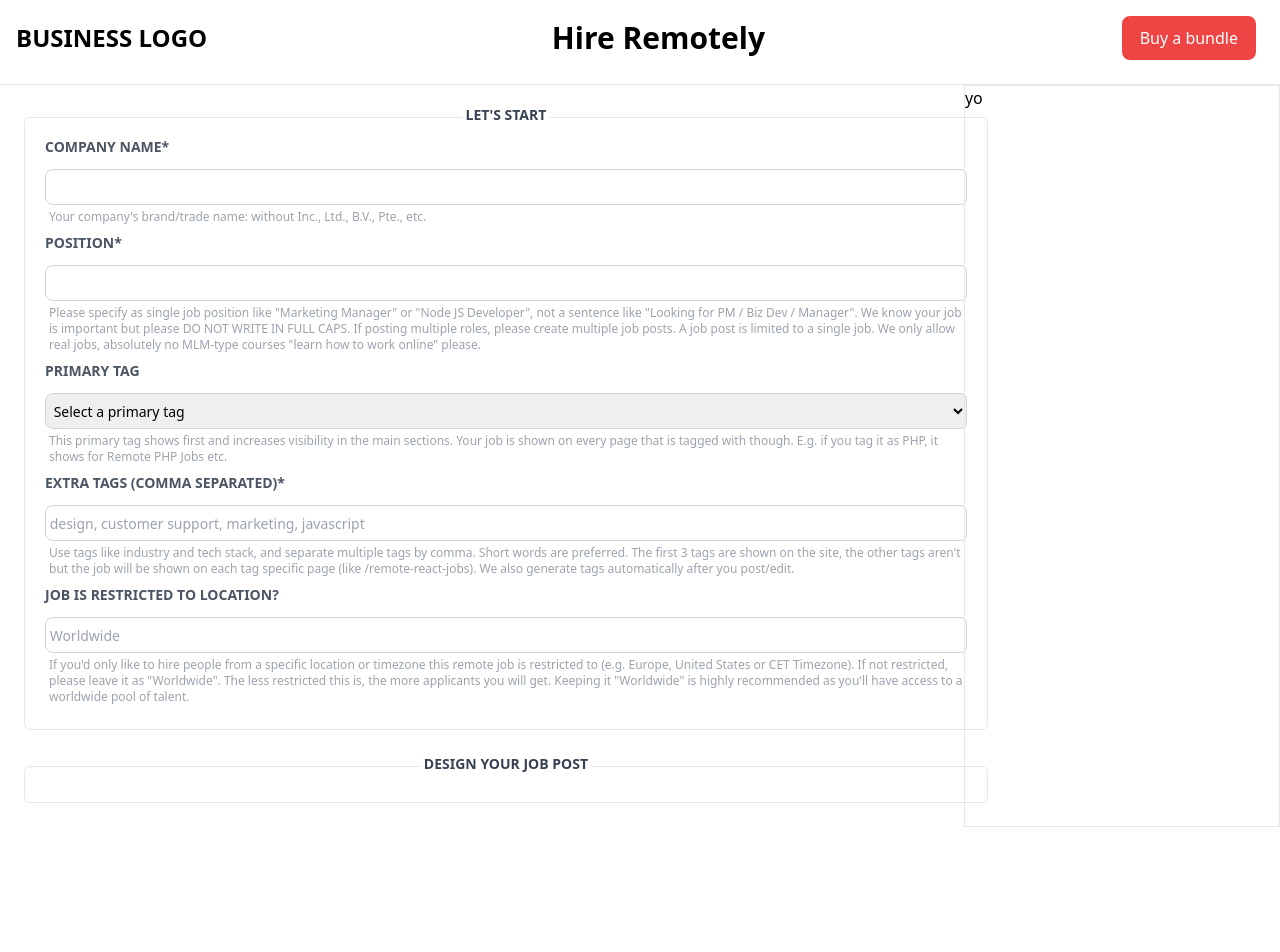
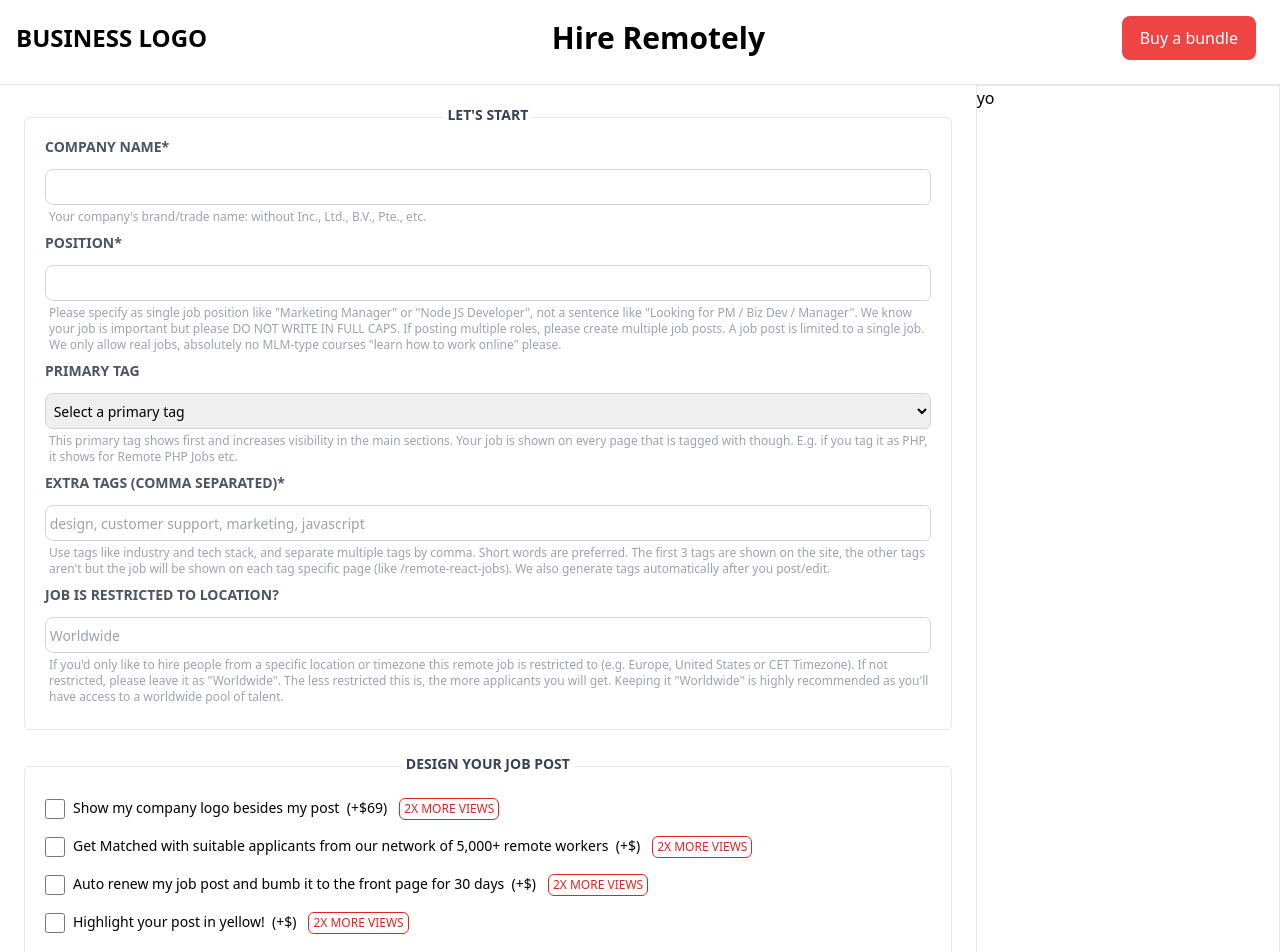
Before and after one commit to ognjen-dev/hire-remote, a React (Create React App) app: page /get-hired in a window 1280 px wide. Shown: the top 952 px of the page. Before the commit the page ends 827 px from the top, so only its background shows below. Built offline with nearby package versions, Linux system fonts and the light colour scheme.

Commit message:
create checkbox list component

```diff
--- a/src/App/Components/HireComponents/LeftSide.tsx
+++ b/src/App/Components/HireComponents/LeftSide.tsx
@@ -1,10 +1,10 @@
 import React from 'react'
 import LetsStart from 'App/Components/HireComponents/LeftSideComponents/LetsStart'
-import CheckBox from 'App/Components/HireComponents/LeftSideComponents/CheckBox'
+import CheckBoxList from 'App/Components/HireComponents/LeftSideComponents/CheckBoxList'
 
 const LeftSide = () => {
     return (
-        <div>
+        <div className="lg:mr-12">
             <>
                 <fieldset className="border w-full h-max rounded-md lg:mx-6 pb-6 mb-6 mt-5">
                     <legend className="pb-1 m-auto"><p className="mx-1 font-bold text-sm text-gray-700">LET'S START</p></legend>
@@ -14,7 +14,7 @@ const LeftSide = () => {
             <>
                 <fieldset className="border w-full h-max rounded-md lg:mx-6 pb-6 mb-6 mt-5">
                     <legend className="pb-1 m-auto"><p className="mx-1 font-bold text-sm text-gray-700">DESIGN YOUR JOB POST</p></legend>
-                    <CheckBox />
+                    <CheckBoxList />
                 </fieldset>
             </>
         </div>
--- a/src/App/Components/HireComponents/LeftSideComponents/CheckBox.tsx
+++ b/src/App/Components/HireComponents/LeftSideComponents/CheckBox.tsx
@@ -1,9 +1,18 @@
 import React from 'react'
 
-const CheckBox = () => {
+interface CheckProps {
+    placeholder: string
+    multiplier: string
+    addCost: string
+}
+
+const CheckBox = ({ placeholder, multiplier, addCost }:CheckProps) => {
     return (
-        <div>
-
+        <div className="flex flex-row items-center my-4 hover:opacity-70">
+            <input className="form-checkbox lg:h-5 lg:w-5 text-blue-600"  type="checkbox" />
+            <label className="flex flex-row">
+                <p className="ml-2 lg:text-md text-sm">{placeholder} &nbsp;(+${addCost})</p> <p className="ml-3 border rounded-md px-1 py-0.5 text-xs border-red-600 font-medium text-red-600 md:block hidden">{multiplier}X MORE VIEWS</p>
+            </label>
         </div>
     )
 }
--- /dev/null
+++ b/src/App/Components/HireComponents/LeftSideComponents/CheckBoxList.tsx
@@ -0,0 +1,15 @@
+import React from 'react'
+import CheckBox from 'App/Components/HireComponents/LeftSideComponents/CheckBox'
+
+const CheckBoxList = () => {
+    return (
+        <div className="mt-5 ml-5">
+            <CheckBox placeholder="Show my company logo besides my post" addCost="69" multiplier="2" />
+            <CheckBox placeholder="Get Matched with suitable applicants from our network of 5,000+ remote workers" addCost="" multiplier="2" />
+            <CheckBox placeholder="Auto renew my job post and bumb it to the front page for 30 days" addCost="" multiplier="2" />
+            <CheckBox placeholder="Highlight your post in yellow!" addCost=""  multiplier={"2"} />
+        </div>
+    )
+}
+
+export default CheckBoxList
```
